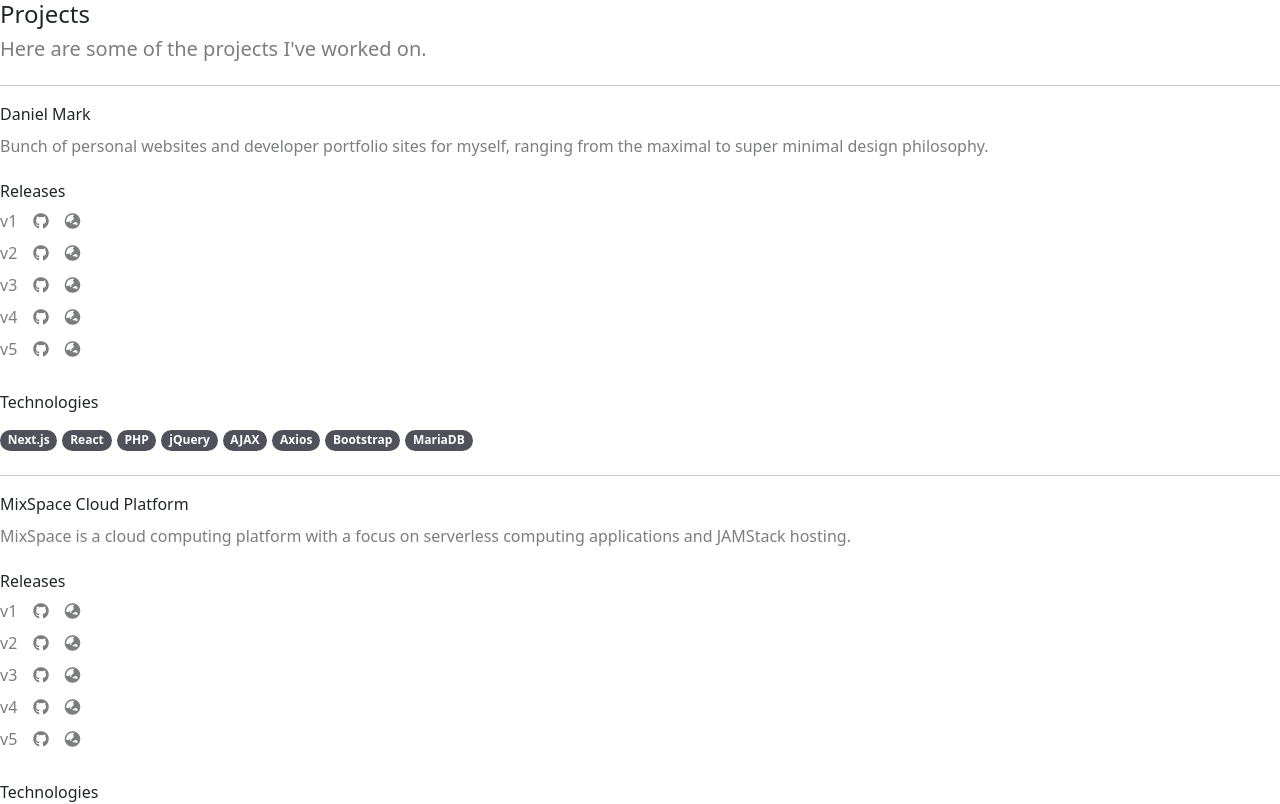
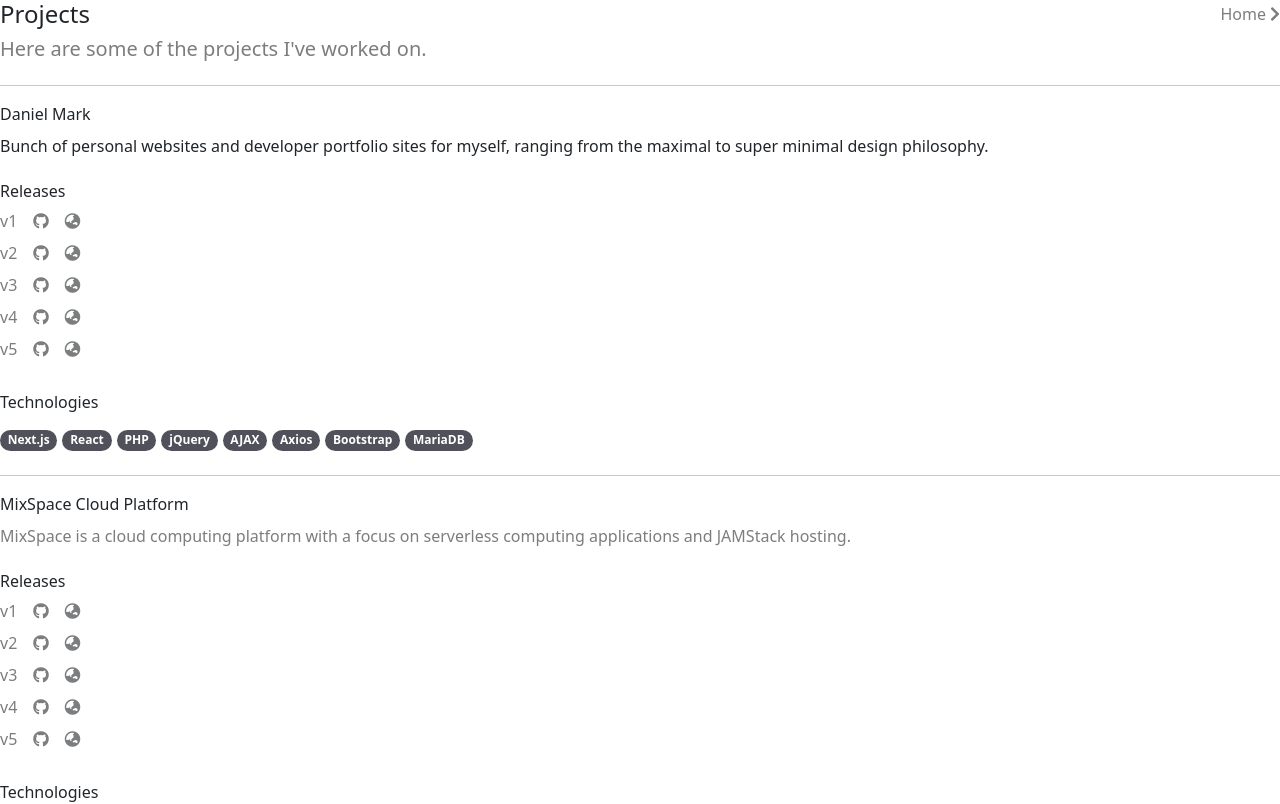
Before and after one commit to thedanielmark/danielmark-v4, a Next.js app: page /components/Projects/MainContent in a window 1280 px wide. Shown: the top 804 px of the page. Built offline with nearby package versions, Linux system fonts and the light colour scheme.

Commit message:
Added back link to project page

```diff
--- a/pages/components/Projects/MainContent.js
+++ b/pages/components/Projects/MainContent.js
@@ -1,5 +1,6 @@
 import React from "react";
-import motion from "framer-motion";
+import { motion } from "framer-motion";
+import Link from "next/link";
 
 // Import all project components
 import DM from "./DM";
@@ -62,7 +63,15 @@
     return (
       <div>
         <div>
-          <h4 className="d-block">Projects</h4>
+          <div className="d-flex justify-content-between align-items-center">
+            <h4>Projects</h4>
+            <Link href={"/"} passHref>
+              <a className="grey-to-white text-decoration-none d-flex align-items-baseline">
+                <h6>Home</h6>
+                <i className="fas fa-chevron-right ms-1"></i>
+              </a>
+            </Link>
+          </div>
           <h5 className="d-block text-grey">
             Here are some of the projects I've worked on.
           </h5>
@@ -73,11 +82,15 @@
               placeholder="Search for a project"
             />
             <button className="search-icon">
-              <i class="fas fa-search"></i>
+              <i className="fas fa-search"></i>
             </button>
           </div>
           <div id="projects">
-            <DM></DM>
+            <motion.div exit="exit" initial="initial" animate="animate">
+              <motion.div variants={fadeIn1}>
+                <DM></DM>
+              </motion.div>
+            </motion.div>
             <MixSpaceCloudPlatform></MixSpaceCloudPlatform>
             <MXSSO></MXSSO>
             <MXOut></MXOut>
```
